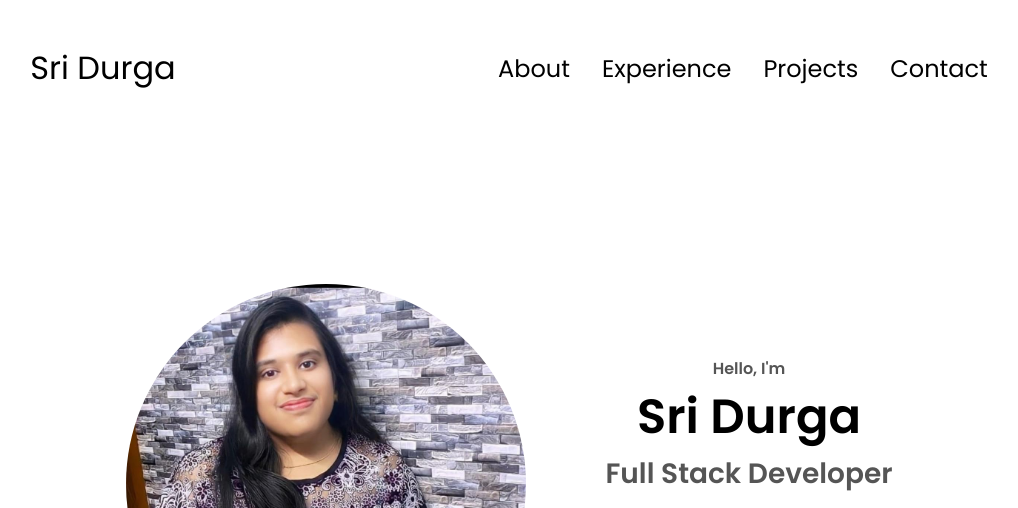
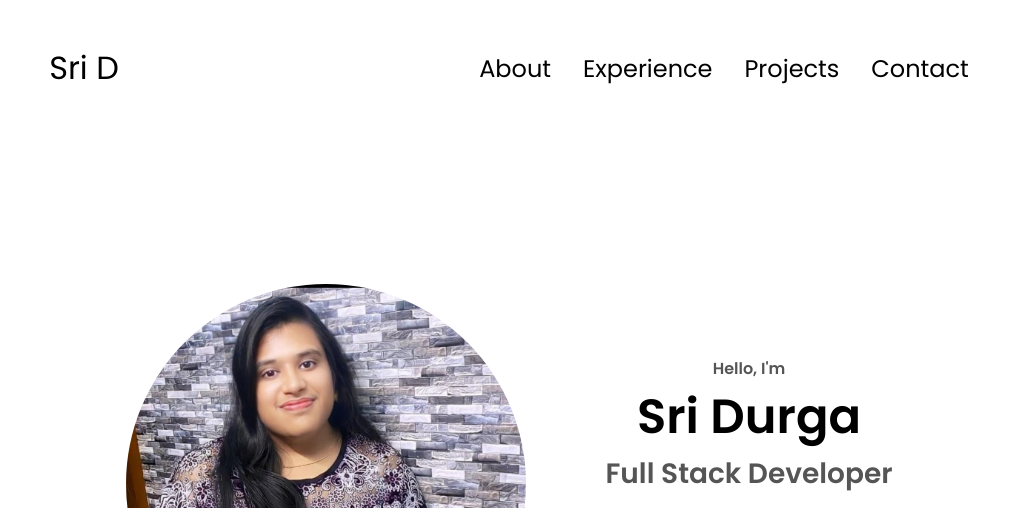
Before and after one commit to Sridurga-700758430/Myportifolio1, a plain HTML site: page index.html in a window 1280 px wide. Shown: the top 508 px of the page, without its empty margins (131-1149 px from the left). Drawn offline with Linux system fonts and the light colour scheme.

Commit message:
new changes

```diff
--- a/index.html
+++ b/index.html
@@ -10,7 +10,7 @@
   </head>
   <body>
     <nav id="desktop-nav">
-      <div class="logo">Sri Durga</div>
+      <div class="logo">Sri D</div>
       <div>
         <ul class="nav-links">
           <li><a href="#about">About</a></li>
@@ -21,7 +21,7 @@
       </div>
     </nav>
     <nav id="hamburger-nav">
-      <div class="logo">Sri Durga</div>
+      <div class="logo">Sri D</div>
       <div class="hamburger-menu">
         <div class="hamburger-icon" onclick="toggleMenu()">
           <span></span>
```
